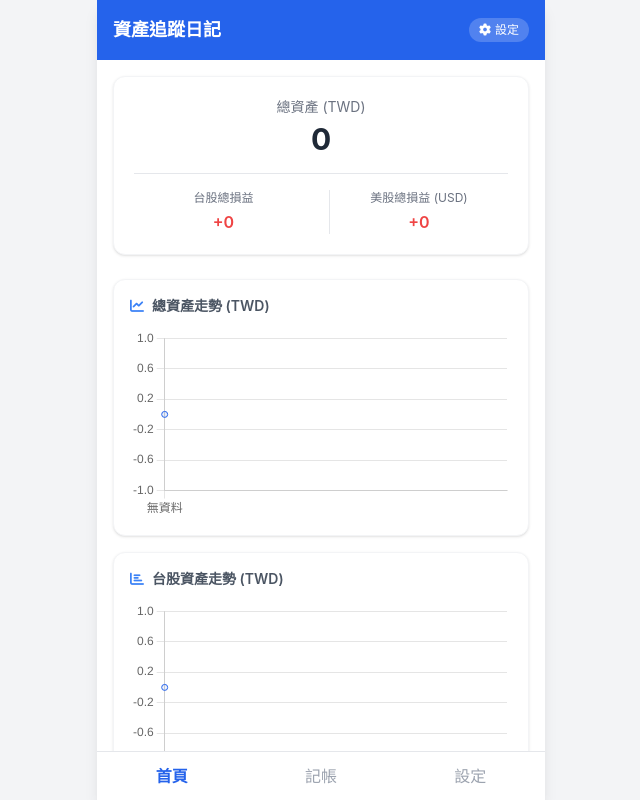
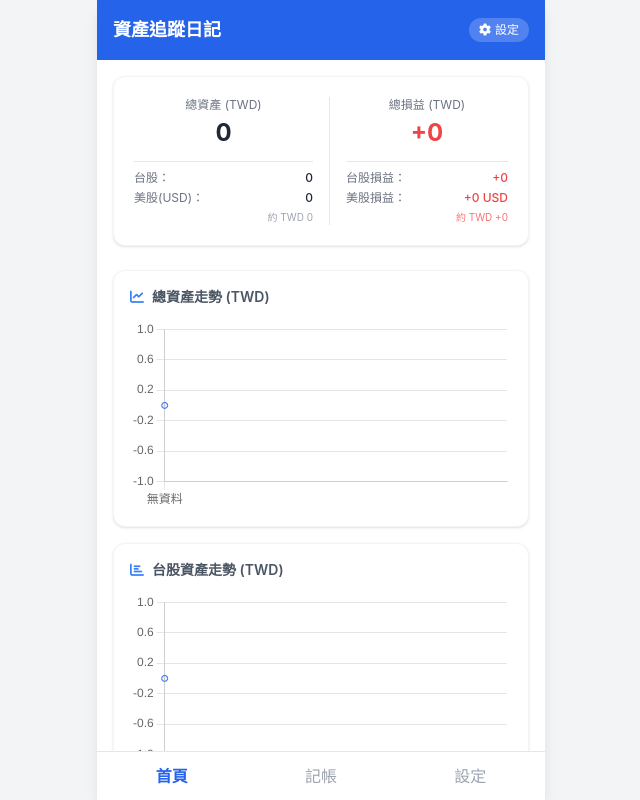
Before and after one commit to pattywu57-arch/Total-stock-asset-tracker, a plain HTML site: page index.html in a window 1280 px wide. Shown: the whole page, without its empty margins (319-959 px from the left). Drawn offline with nearby package versions, Linux system fonts and the light colour scheme.

Commit message:
Update index.html

```diff
--- a/index.html
+++ b/index.html
@@ -20,17 +20,44 @@
     <main class="flex-1 p-4 overflow-y-auto">
       <!-- 首頁畫面 -->
       <div v-show="activeTab === 'home'">
-        <div class="bg-white rounded-xl shadow p-5 mb-6 text-center border border-gray-100">
-          <p class="text-gray-500 text-sm mb-1">總資產 (TWD)</p>
-          <h2 class="text-3xl font-bold mb-4 text-gray-800">{{ formatMoney(totalAssetTwd) }}</h2>
-          <div class="grid grid-cols-2 gap-4 border-t pt-4">
+               <div class="bg-white rounded-xl shadow p-5 mb-6 text-center border border-gray-100">
+          <div class="grid grid-cols-2 gap-4">
+            <!-- 左側：總資產與明細 -->
             <div>
-              <p class="text-xs text-gray-500 mb-1">台股總損益</p>
-              <p :class="['font-semibold', twPnL >= 0 ? 'text-red-500' : 'text-green-500']">{{ twPnL >= 0 ? '+' : '' }}{{ formatMoney(twPnL) }}</p>
+              <p class="text-gray-500 text-xs mb-1">總資產 (TWD)</p>
+              <h2 class="text-2xl font-bold mb-3 text-gray-800">{{ formatMoney(totalAssetTwd) }}</h2>
+              <div class="border-t pt-2 text-left space-y-1">
+                <div class="flex justify-between text-xs">
+                  <span class="text-gray-500">台股：</span>
+                  <span class="font-medium">{{ formatMoney(latestRecord ? latestRecord.totalTW : 0) }}</span>
+                </div>
+                <div class="flex justify-between text-xs">
+                  <span class="text-gray-500">美股(USD)：</span>
+                  <span class="font-medium">{{ formatMoney(latestRecord ? latestRecord.totalUS : 0) }}</span>
+                </div>
+                <div class="text-[10px] text-gray-400 text-right">約 TWD {{ formatMoney((latestRecord ? latestRecord.totalUS : 0) * settings.usdRate) }}</div>
+              </div>
             </div>
-            <div class="border-l">
-              <p class="text-xs text-gray-500 mb-1">美股總損益 (USD)</p>
-              <p :class="['font-semibold', usPnL >= 0 ? 'text-red-500' : 'text-green-500']">{{ usPnL >= 0 ? '+' : '' }}{{ formatMoney(usPnL) }}</p>
+
+            <!-- 右側：總損益與明細 -->
+            <div class="border-l pl-4">
+              <p class="text-gray-500 text-xs mb-1">總損益 (TWD)</p>
+              <h2 :class="['text-2xl font-bold mb-3', (twPnL + (usPnL * settings.usdRate)) >= 0 ? 'text-red-500' : 'text-green-500']">
+                {{ (twPnL + (usPnL * settings.usdRate)) >= 0 ? '+' : '' }}{{ formatMoney(twPnL + (usPnL * settings.usdRate)) }}
+              </h2>
+              <div class="border-t pt-2 text-left space-y-1">
+                <div class="flex justify-between text-xs">
+                  <span class="text-gray-500">台股損益：</span>
+                  <span :class="['font-medium', twPnL >= 0 ? 'text-red-500' : 'text-green-500']">{{ twPnL >= 0 ? '+' : '' }}{{ formatMoney(twPnL) }}</span>
+                </div>
+                <div class="flex justify-between text-xs">
+                  <span class="text-gray-500">美股損益：</span>
+                  <span :class="['font-medium', usPnL >= 0 ? 'text-red-500' : 'text-green-500']">{{ usPnL >= 0 ? '+' : '' }}{{ formatMoney(usPnL) }} USD</span>
+                </div>
+                <div :class="['text-[10px] text-right', (usPnL * settings.usdRate) >= 0 ? 'text-red-400' : 'text-green-400']">
+                  約 TWD {{ (usPnL * settings.usdRate) >= 0 ? '+' : '' }}{{ formatMoney(usPnL * settings.usdRate) }}
+                </div>
+              </div>
             </div>
           </div>
         </div>
```
